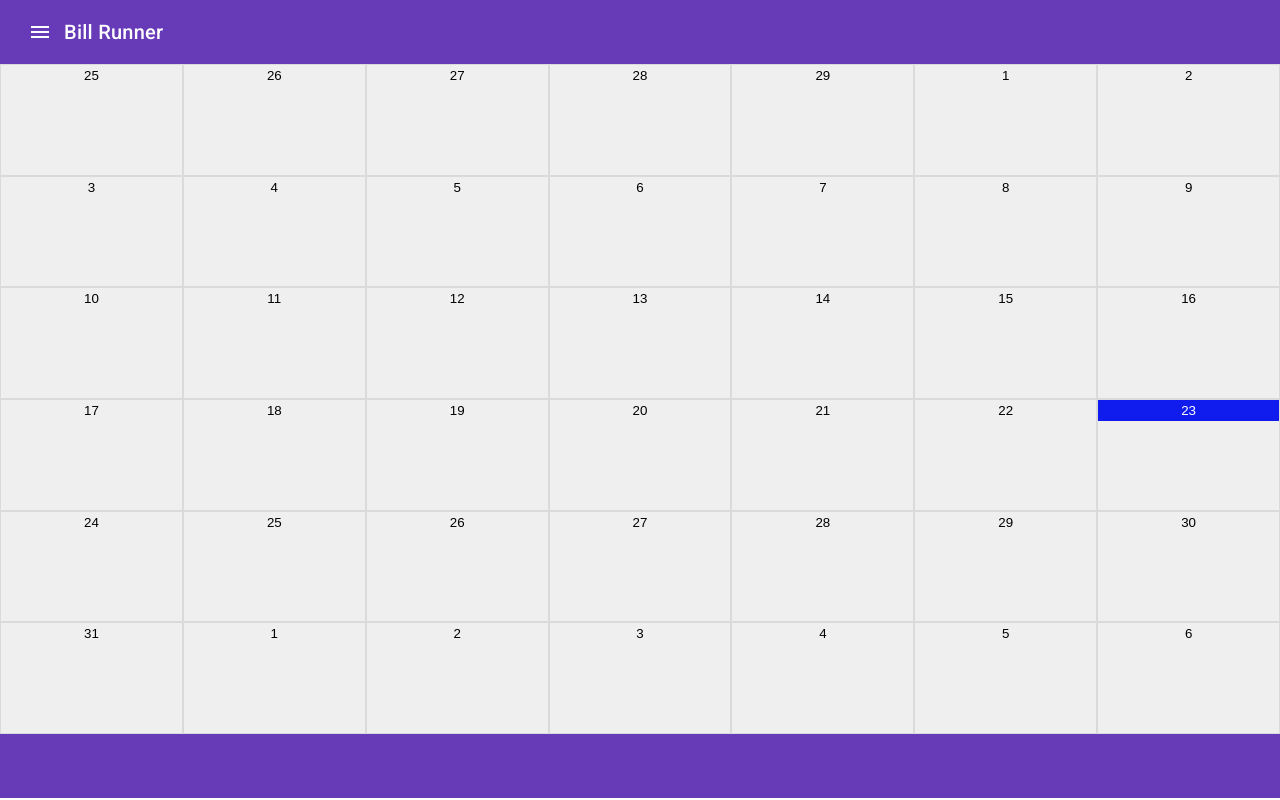
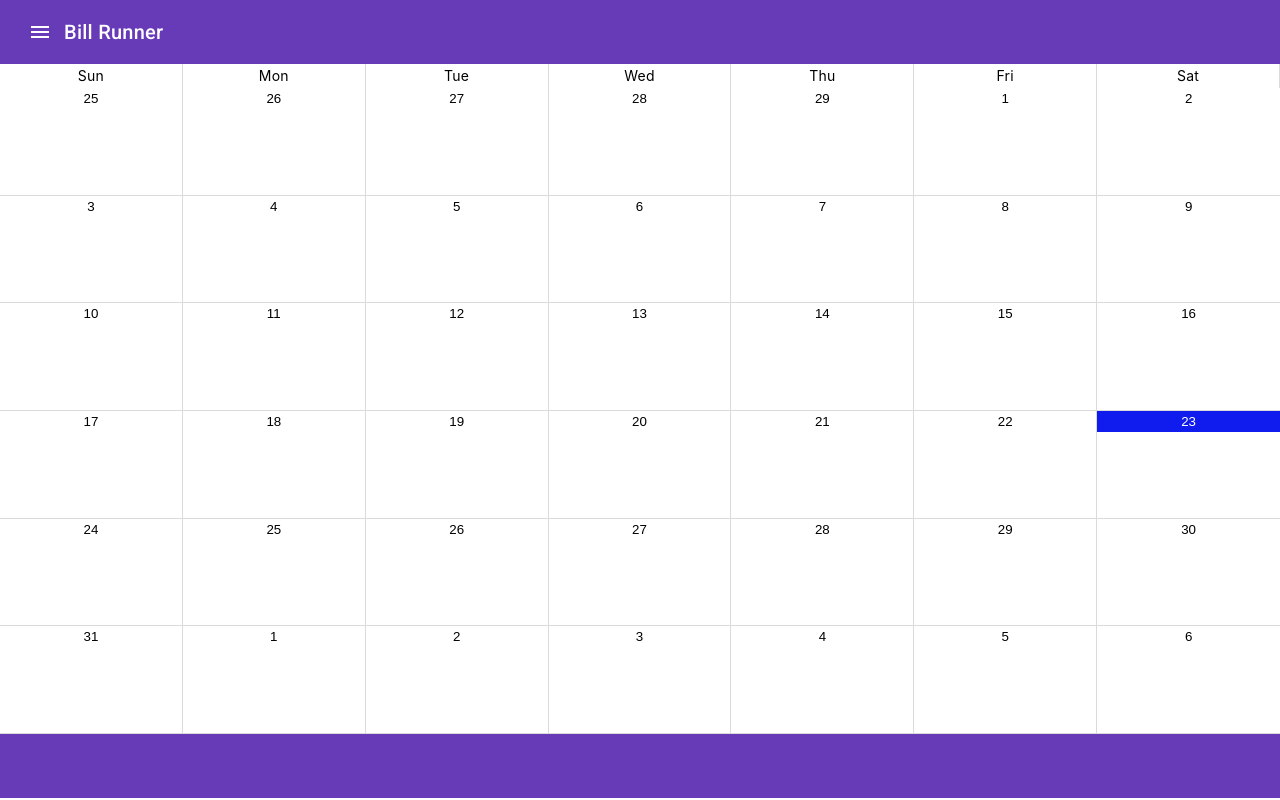
Before and after one commit to the-outrun-coder/BILL_RUNNER, an Angular app: page /overview/month in a window 1280 px wide. Built offline with nearby package versions, Linux system fonts and the light colour scheme.

Commit message:
Add week day labels + style consolidation updates

```diff
--- a/src/_mixins.scss
+++ b/src/_mixins.scss
@@ -1,3 +1,4 @@
+// LAYOUT
 @mixin app-window-height {
   height: calc(100vh - 130px);
 }
@@ -6,3 +7,13 @@
   @include app-window-height();
   display: block;
 }
+
+// CALENDAR
+@mixin calendar-day-block {
+  border: 1px solid rgb(218, 218, 218);
+  border-top: none;
+  border-left: none;
+  width: 14.3%;
+  padding: 0;
+  display: flex;
+}
--- a/src/app/feature/calendar/calendar-day/calendar-day.component.scss
+++ b/src/app/feature/calendar/calendar-day/calendar-day.component.scss
@@ -1,8 +1,8 @@
+@import "../../../../_mixins";
+
 :host {
-  border: 1px solid rgb(218, 218, 218);
-  width: 14.3%;
-  padding: 0;
-  display: flex;
+  @include calendar-day-block;
+  background-color: #fff;
 
   .day-number {
     // border: 1px solid red;
@@ -17,6 +17,15 @@
     }
 
   }
+
+  &:first-child {
+    // border-left: 3px solid red;
+    border-left: none;
+  }
+  &:last-child {
+    // border-right: 3px solid red;
+    border-right: none;
+  }
 }
 
 :host(:hover) {
--- a/src/app/feature/calendar/calendar-grid/calendar-grid.component.html
+++ b/src/app/feature/calendar/calendar-grid/calendar-grid.component.html
@@ -1,4 +1,11 @@
 <div class="calendar-grid flex-1 grid grid-cols-7 grid-rows-5">
+
+  <div class="calendar-row labels">
+    @for (weekDay of weekDayNames; track $index) {
+      <div class="weekday-name">{{weekDay}}</div>
+    }
+  </div>
+
 	@for (week of formatedCalendar; track $index) {
 		<div class="calendar-row">
       @for (day of week; track $index) {
--- a/src/app/feature/calendar/calendar-grid/calendar-grid.component.scss
+++ b/src/app/feature/calendar/calendar-grid/calendar-grid.component.scss
@@ -15,5 +15,16 @@
     display: flex;
     flex-grow: 1;
     height: 20%;
+
+    &.labels {
+      height: 30px;
+    }
+  }
+
+  .weekday-name {
+    @include calendar-day-block;
+    border-bottom: none;
+    align-items: center;
+    justify-content: center;
   }
 }
--- a/src/app/feature/calendar/calendar-grid/calendar-grid.component.ts
+++ b/src/app/feature/calendar/calendar-grid/calendar-grid.component.ts
@@ -15,6 +15,7 @@ const DAYS_PER_WEEK = 7;
 })
 export class CalendarGridComponent {
 	private dayList!: Array<any>;
+	public weekDayNames!: Array<string>;
 	public formatedCalendar!: Array<any>;
 
 	constructor(private CalManager: CalendarManagerService) { }
@@ -49,6 +50,7 @@ export class CalendarGridComponent {
 		const today = this.CalManager.getToday();
 		console.log(`>> TODAY IS: ${today}`);
 
+		this.weekDayNames = this.CalManager.WEEKDAYS_NAMES;
 		this.populateCalendarFrom(today)
   }
 
--- a/src/app/services/calendar-manager.service.ts
+++ b/src/app/services/calendar-manager.service.ts
@@ -1,12 +1,11 @@
 import { Injectable } from '@angular/core';
 import { addMonths, eachDayOfInterval, endOfMonth, getDay, startOfMonth, subMonths } from 'date-fns';
-
-export const WEEKDAYS = ["Sun", "Mon", "Tue", "Wed", "Thu", "Fri", "Sat"];
 
 @Injectable({
   providedIn: 'root'
 })
 export class CalendarManagerService {
+	public WEEKDAYS_NAMES: Array<string> = ["Sun", "Mon", "Tue", "Wed", "Thu", "Fri", "Sat"];
 	private today: any; // TODO - SOME DATE OBJECT
 
 	constructor() {
```
